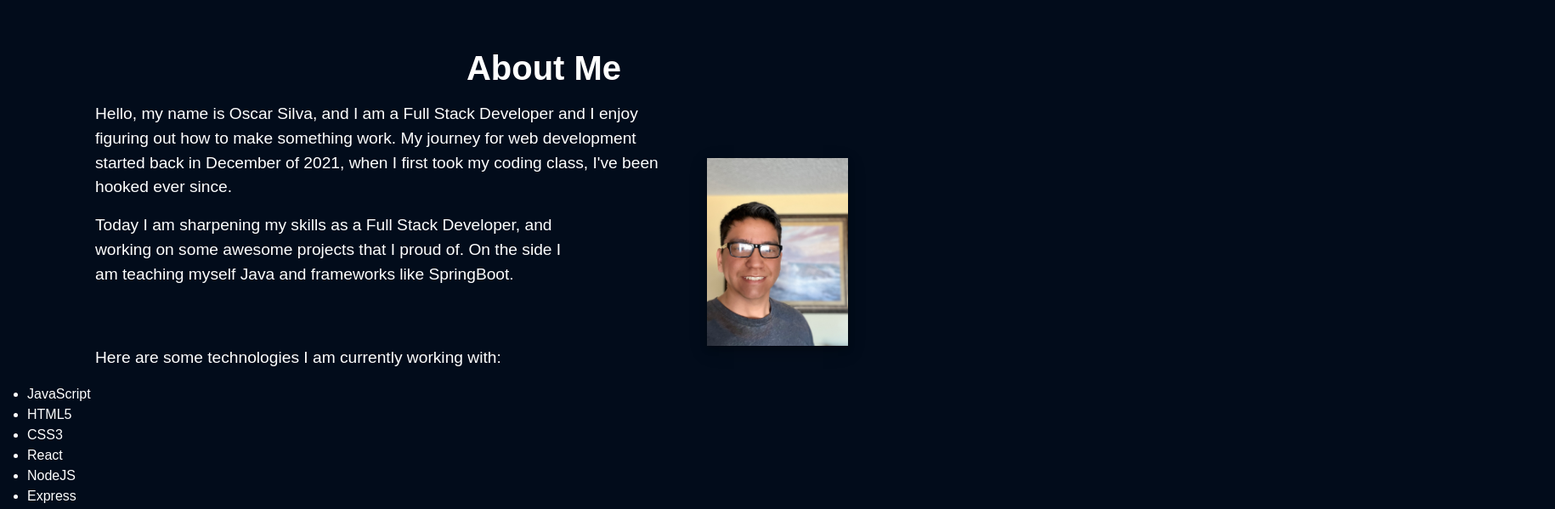
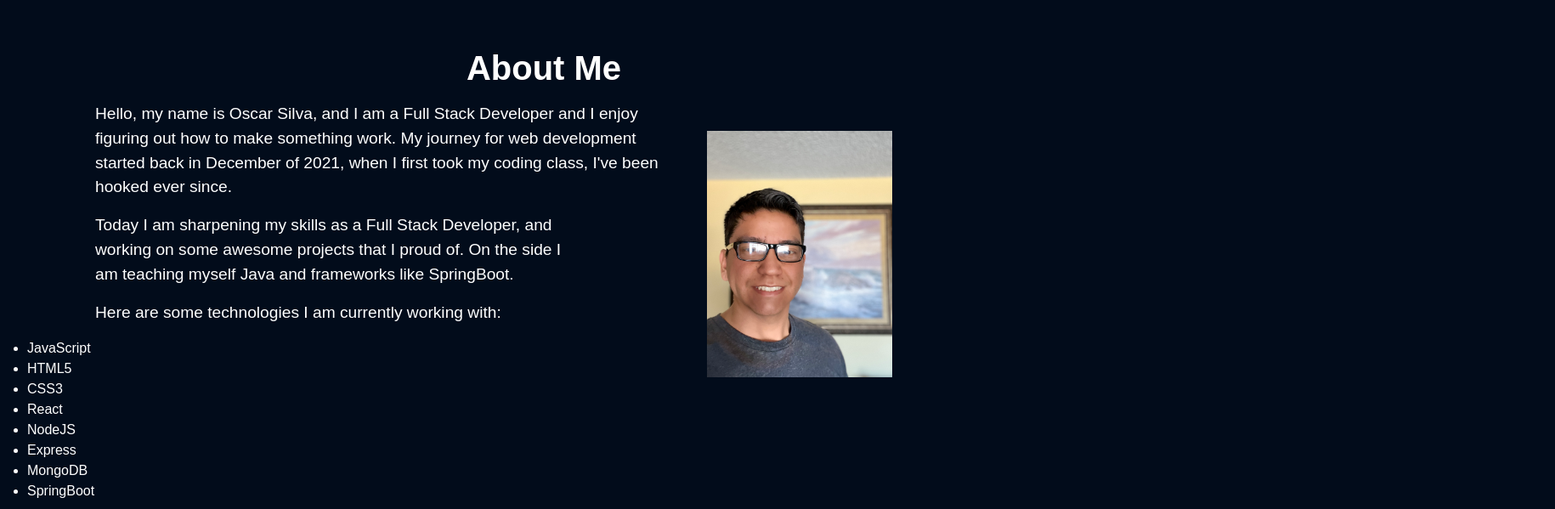
Before and after one commit to Ozz760/showCase, a React (Create React App) app: page / in a window 1280 px wide. Shown: the part 640-1239 px from the top of the page at 85% size, 1830 px wide, since content can reach past the window. Built offline with nearby package versions, Linux system fonts and the light colour scheme.

Commit message:
fixed the scrolling problem with the about me secotion

```diff
--- a/src/components/NavTabs.css
+++ b/src/components/NavTabs.css
@@ -18,7 +18,7 @@
 
 .nav-item a:hover, .nav-item a:active {
     color: darkgrey;
-    border-top: 0.1875rem solid darkgray;
+    /* border-top: 0.1875rem solid darkgray; */
 }
 
 .nav-item a:active, .nav-item a:focus {
--- a/src/components/pages/AboutMe/AboutMe.css
+++ b/src/components/pages/AboutMe/AboutMe.css
@@ -9,7 +9,7 @@
 .first-par {
     display: grid;
     grid-template-columns: 3fr 2fr;
-    grid-gap: 50px;
+    grid-gap: 3.125rem;
     margin-left: 7rem;
     font-size: larger;
 }
@@ -17,7 +17,7 @@
 .second-par {
     display: grid;
     grid-template-columns: 1fr 1fr;
-    grid-gap: 50px;
+    grid-gap: 3.125rem;
     margin-left: 7rem;
     font-size: larger;
 }
@@ -31,11 +31,10 @@
 }
 
 .img0 {
-    width: 13%;
+    width: 17%;
     height: auto;
-    margin-left: 4rem;
-    box-shadow: 0 4px 8px 0 rgba(0, 0, 0, 0.2), 0 6px 20px 0 rgba(0, 0, 0, 0.19);
-    position: relative;
-    margin: auto 65%;
-    margin-top: -10.5rem;
+    margin-left: 1rem;
+    position: absolute;
+    margin:auto 65%;
+    margin-top: -12.5rem;
 }
--- a/src/components/pages/Header/Header.css
+++ b/src/components/pages/Header/Header.css
@@ -1,6 +1,6 @@
 .header-wrapper {
     position: relative;
-    background: url("../../images/background-image-2.jpeg") no-repeat center center fixed;
+    background: url("../../images/background-image-2.jpeg") no-repeat center fixed;
     background-size: cover;
     background-position: center;
     height: 70vh;
```
